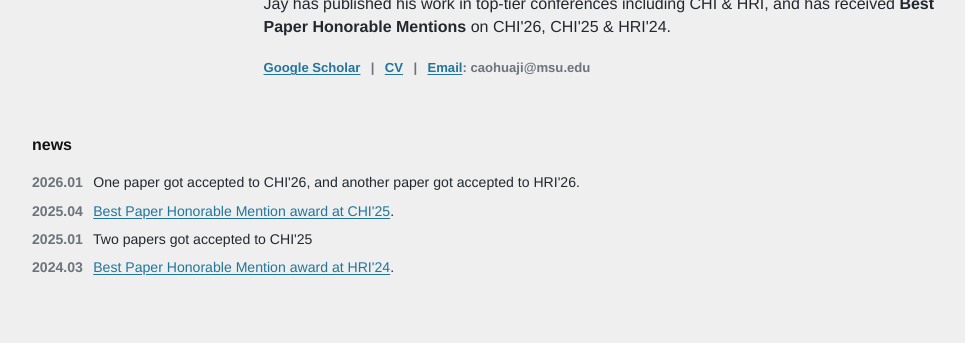
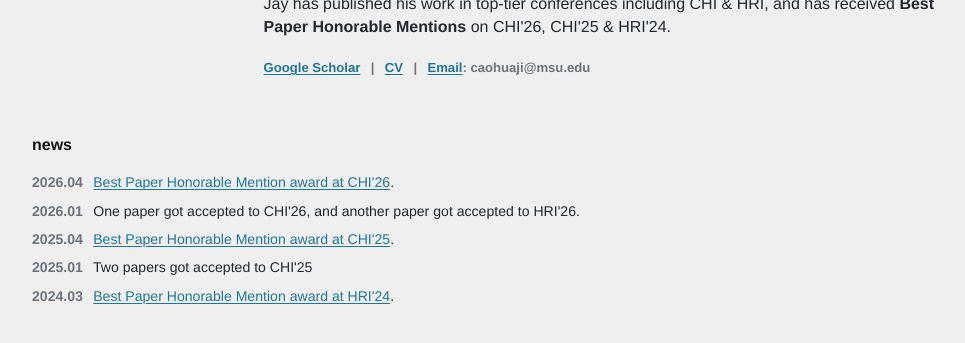
Before and after one commit to Jay990108/my-website, a Jekyll site: the page built from index.md, in a window 1280 px wide, cut to the strip 373-716 px from the top of the page. Shown: the whole strip, without its empty margins (28-993 px from the left). Built offline with Jekyll 4.4.1, drawn with Linux system fonts in a browser that asks for light colours; our own code applies the rules of GitHub Pages for plain Markdown files.

Commit message:
Update news

```diff
--- a/_data/site.yml
+++ b/_data/site.yml
@@ -24,6 +24,8 @@ links:
 news:
   title: news
   items:
+    - date: "2026.04"
+      text: "<a href='https://dl.acm.org/doi/full/10.1145/3772318.3791602' target='_blank' rel='noopener noreferrer'>Best Paper Honorable Mention award at CHI'26</a>."
     - date: "2026.01"
       text: "One paper got accepted to CHI'26, and another paper got accepted to HRI'26."
     - date: "2025.04"
```
